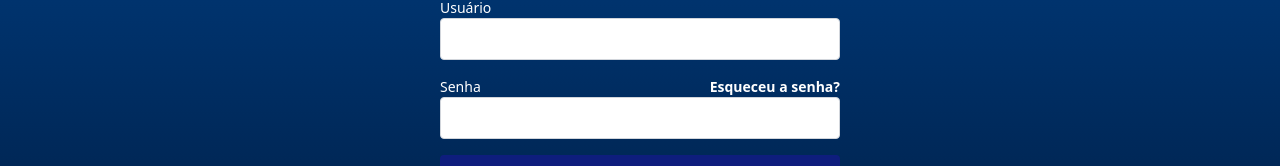
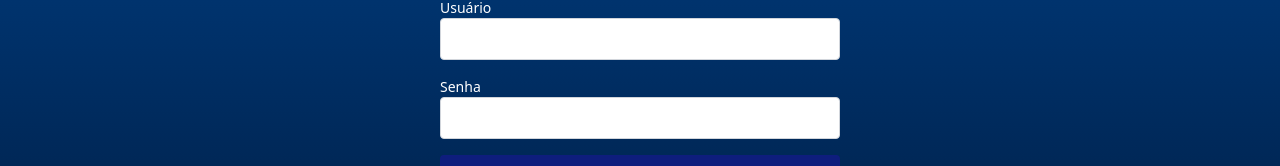
Before and after one commit to antonyllz/HopInsight, a plain HTML site: page front/html/auth.html in a window 1280 px wide. Shown: the part 333-499 px from the top of the page. Drawn offline with nearby package versions, Linux system fonts and the light colour scheme.

Commit message:
fix:auth

```diff
--- a/back/package.json
+++ b/back/package.json
@@ -14,7 +14,7 @@
   },
   "dependencies": {
     "@prisma/client": "^6.4.1",
-    "axios": "^1.8.1",
+    "axios": "^1.8.3",
     "cors": "^2.8.5",
     "express": "^4.21.2",
     "express-async-errors": "^3.1.1",
--- a/front/html/auth.html
+++ b/front/html/auth.html
@@ -67,7 +67,6 @@
             <div class="form-group">
               <div class="label-flex">
                 <label for="password" class="label">Senha</label>
-                <a href="#" class="forgot-link">Esqueceu a senha?</a>
               </div>
               <input id="password" name="password" type="password" required class="input" />
             </div>
```
Also changed, not shown: 2 other files.
